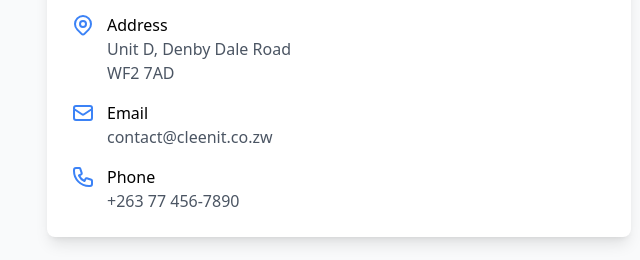
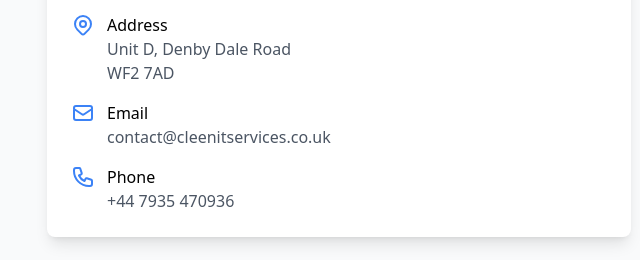
Before and after one commit to tinashemahwenda/cleaning-services, a plain HTML site: page index.html in a window 1280 px wide. Shown: the part 3328-3588 px from the top of the page, 617-1257 px from the left. Drawn offline with nearby package versions, Linux system fonts and the light colour scheme.

Commit message:
Updated contacts

```diff
--- a/index.html
+++ b/index.html
@@ -393,7 +393,7 @@
                                 </svg>
                                 <div>
                                     <p class="font-medium">Email</p>
-                                    <p class="text-gray-600">contact@cleenit.co.zw</p>
+                                    <p class="text-gray-600">contact@cleenitservices.co.uk</p>
                                 </div>
                             </div>
                             <div class="flex items-start">
@@ -405,7 +405,7 @@
                                 </svg>
                                 <div>
                                     <p class="font-medium">Phone</p>
-                                    <p class="text-gray-600">+263 77 456-7890</p>
+                                    <p class="text-gray-600">+44 7935 470936</p>
                                 </div>
                             </div>
                         </div>
```
